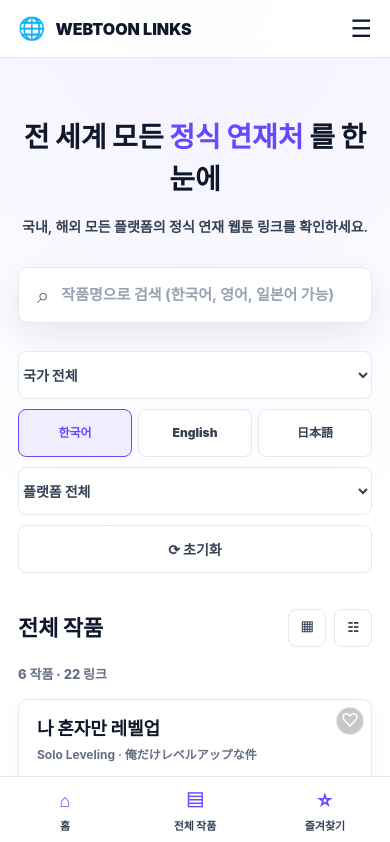
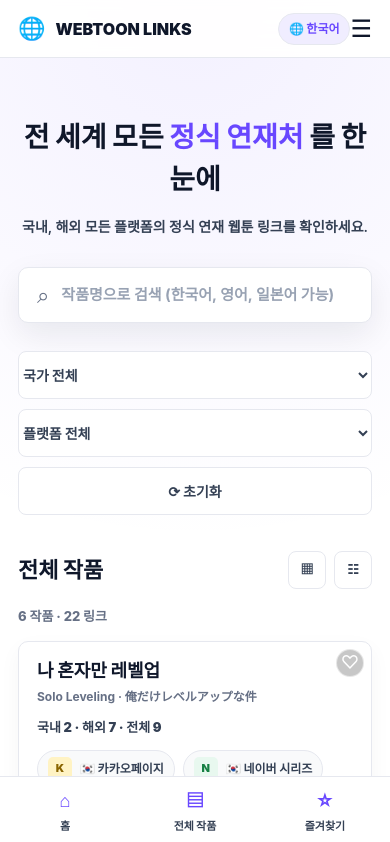
Before and after one commit to dncgpt8-del/webtoon-links-hub, a Next.js app: page / in a window 390 px wide. Shown: the top 842 px of the page. Built offline with nearby package versions, Linux system fonts and the light colour scheme.

Commit message:
Move language switch to header and simplify filters

```diff
--- a/app/globals.css
+++ b/app/globals.css
@@ -63,7 +63,7 @@ a {
   top: 0;
   z-index: 20;
   display: grid;
-  grid-template-columns: 220px 1fr 150px 44px;
+  grid-template-columns: 220px 1fr auto 44px;
   align-items: center;
   min-height: 64px;
   padding: 0 32px;
@@ -122,8 +122,14 @@ a {
   content: "";
 }
 
+.topbar-actions {
+  display: flex;
+  align-items: center;
+  justify-self: end;
+  gap: 8px;
+}
+
 .favorite-link {
-  justify-self: end;
   font-size: 14px;
   font-weight: 800;
   color: #475467;
@@ -131,6 +137,20 @@ a {
 
 .favorite-link.active {
   color: var(--violet);
+}
+
+.locale-link {
+  display: inline-flex;
+  align-items: center;
+  gap: 6px;
+  height: 36px;
+  padding: 0 12px;
+  border: 1px solid var(--line);
+  border-radius: 999px;
+  background: var(--violet-soft);
+  color: var(--violet);
+  font-size: 13px;
+  font-weight: 900;
 }
 
 .menu-button {
@@ -206,7 +226,7 @@ a {
 
 .filter-grid {
   display: grid;
-  grid-template-columns: repeat(4, minmax(0, 1fr));
+  grid-template-columns: repeat(3, minmax(0, 1fr));
   gap: 16px;
   width: min(100%, 680px);
   margin-top: 28px;
@@ -223,31 +243,6 @@ a {
   font-size: 14px;
   font-weight: 800;
   outline: none;
-}
-
-.locale-switch {
-  display: grid;
-  grid-template-columns: repeat(3, minmax(0, 1fr));
-  gap: 6px;
-}
-
-.locale-switch button {
-  width: 100%;
-  padding: 0 6px;
-  border: 1px solid var(--line);
-  border-radius: 8px;
-  background: #ffffff;
-  color: #344054;
-  font-size: 12px;
-  font-weight: 900;
-  line-height: 1;
-  white-space: nowrap;
-}
-
-.locale-switch button.active {
-  border-color: var(--violet);
-  background: var(--violet-soft);
-  color: var(--violet);
 }
 
 .official-panel {
@@ -597,7 +592,7 @@ a {
 
 .link-row {
   display: grid;
-  grid-template-columns: minmax(180px, 1.4fr) 90px 90px 90px 140px;
+  grid-template-columns: minmax(180px, 1.5fr) 100px 90px 140px;
   align-items: center;
   min-height: 48px;
   gap: 12px;
@@ -723,7 +718,7 @@ a {
 
 @media (max-width: 980px) {
   .topbar {
-    grid-template-columns: 1fr 44px;
+    grid-template-columns: 1fr auto auto;
     min-height: 58px;
     padding: 0 18px;
   }
@@ -748,6 +743,16 @@ a {
 
   .top-nav.open button {
     height: 46px;
+  }
+
+  .topbar-actions {
+    gap: 6px;
+  }
+
+  .locale-link {
+    height: 32px;
+    padding: 0 10px;
+    font-size: 12px;
   }
 
   .menu-button {
@@ -785,10 +790,6 @@ a {
   .filter-grid {
     grid-template-columns: 1fr;
     gap: 10px;
-  }
-
-  .locale-switch {
-    grid-template-columns: repeat(3, minmax(0, 1fr));
   }
 
   .work-grid {
--- a/app/page.tsx
+++ b/app/page.tsx
@@ -31,7 +31,6 @@ const uiCopy = {
     navHome: "홈",
     navWorks: "전체 작품",
     navCountry: "국가",
-    navLocale: "언어",
     navPlatform: "플랫폼",
     favorites: "즐겨찾기",
     viewGrid: "카드 보기",
@@ -50,15 +49,6 @@ const uiCopy = {
       en: "English",
       ja: "日本語",
     },
-    quickHeading: "바로가기",
-    quickCountry: "국가별 보기",
-    quickCountryDesc: "여러 나라의 정식 연재처 확인",
-    quickLocale: "언어 바꾸기",
-    quickLocaleDesc: "사이트 언어를 변경해서 보기",
-    quickPlatform: "플랫폼별 보기",
-    quickPlatformDesc: "플랫폼별 작품 확인",
-    quickFavorites: "즐겨찾기",
-    quickFavoritesDesc: "내가 저장한 작품 모아보기",
     worksTitle: "전체 작품",
     favoritesTitle: "즐겨찾기",
     resultCount: (works: number, links: number) => `${works} 작품 · ${links} 링크`,
@@ -79,7 +69,6 @@ const uiCopy = {
     detailOverseas: "해외",
     detailOpen: "바로가기",
     detailCopy: "복사",
-    detailStatus: "연재 상태",
     detailSearchHint: "작품명으로 검색 (한국어, 영어, 일본어 가능)",
     countryNames: {
       kr: "국내",
@@ -98,16 +87,12 @@ const uiCopy = {
       th: "태국어",
       id: "인니어",
     },
-    statusNames: {
-      ongoing: "연재중",
-    },
     titleOrder: ["ko", "en", "ja"] as const,
   },
   en: {
     navHome: "Home",
     navWorks: "All Works",
     navCountry: "Country",
-    navLocale: "Language",
     navPlatform: "Platform",
     favorites: "Favorites",
     viewGrid: "Card view",
@@ -126,15 +111,6 @@ const uiCopy = {
       en: "English",
       ja: "Japanese",
     },
-    quickHeading: "Shortcuts",
-    quickCountry: "View by country",
-    quickCountryDesc: "Check official releases across countries",
-    quickLocale: "Change language",
-    quickLocaleDesc: "Switch the site language",
-    quickPlatform: "View by platform",
-    quickPlatformDesc: "Browse works by platform",
-    quickFavorites: "Favorites",
-    quickFavoritesDesc: "Open the works you saved",
     worksTitle: "All works",
     favoritesTitle: "Favorites",
     resultCount: (works: number, links: number) => `${works} works · ${links} links`,
@@ -155,7 +131,6 @@ const uiCopy = {
     detailOverseas: "Overseas",
     detailOpen: "Open",
     detailCopy: "Copy",
-    detailStatus: "Status",
     detailSearchHint: "Search by title (Korean, English, or Japanese)",
     countryNames: {
       kr: "Korea",
@@ -174,16 +149,12 @@ const uiCopy = {
       th: "Thai",
       id: "Indonesian",
     },
-    statusNames: {
-      ongoing: "Ongoing",
-    },
     titleOrder: ["en", "ko", "ja"] as const,
   },
   ja: {
     navHome: "ホーム",
     navWorks: "全作品",
     navCountry: "国",
-    navLocale: "言語",
     navPlatform: "プラットフォーム",
     favorites: "お気に入り",
     viewGrid: "カード表示",
@@ -202,15 +173,6 @@ const uiCopy = {
       en: "英語",
       ja: "日本語",
     },
-    quickHeading: "ショートカット",
-    quickCountry: "国別で見る",
-    quickCountryDesc: "各国の公式配信先を確認",
-    quickLocale: "言語を切替",
-    quickLocaleDesc: "サイトの表示言語を切り替える",
-    quickPlatform: "プラットフォーム別",
-    quickPlatformDesc: "プラットフォームごとに作品を確認",
-    quickFavorites: "お気に入り",
-    quickFavoritesDesc: "保存した作品を見る",
     worksTitle: "全作品",
     favoritesTitle: "お気に入り",
     resultCount: (works: number, links: number) => `${works}作品 · ${links}リンク`,
@@ -231,7 +193,6 @@ const uiCopy = {
     detailOverseas: "海外",
     detailOpen: "開く",
     detailCopy: "コピー",
-    detailStatus: "連載状況",
     detailSearchHint: "作品名で検索（韓国語・英語・日本語）",
     countryNames: {
       kr: "韓国",
@@ -249,9 +210,6 @@ const uiCopy = {
       zh: "中国語",
       th: "タイ語",
       id: "インドネシア語",
-    },
-    statusNames: {
-      ongoing: "連載中",
     },
     titleOrder: ["ja", "ko", "en"] as const,
   },
@@ -280,14 +238,6 @@ function getCountryLabel(country: CountryId, locale: UiLocale) {
 
 function getLocaleLabel(locale: WorkLink["language"], uiLocale: UiLocale) {
   return uiCopy[uiLocale].localeNames[locale as keyof CopyMap["localeNames"]] ?? localeNames[locale];
-}
-
-function getStatusLabel(status: string, locale: UiLocale) {
-  if (status === "연재중") {
-    return uiCopy[locale].statusNames.ongoing;
-  }
-
-  return status;
 }
 
 function readStoredValue<T>(key: string, fallback: T): T {
@@ -372,7 +322,6 @@ function LinkRow({
         {country.flag} {getCountryLabel(link.country, uiLocale)}
       </div>
       <div>{getLocaleLabel(link.language, uiLocale)}</div>
-      <div>{getStatusLabel(link.status, uiLocale)}</div>
       <div className="link-actions">
         <a href={link.url} rel="noreferrer" target="_blank">
           {copy.detailOpen}
@@ -537,6 +486,13 @@ export default function Home() {
     setOnlyFavorites(false);
   }
 
+  function cycleLocale() {
+    setUiLocale((current) => {
+      const currentIndex = uiLocaleOptions.indexOf(current);
+      return uiLocaleOptions[(currentIndex + 1) % uiLocaleOptions.length];
+    });
+  }
+
   async function copyText(value: string, key: string) {
     try {
       await navigator.clipboard.writeText(value);
@@ -577,12 +533,14 @@ export default function Home() {
           favoritesActive={onlyFavorites}
           copy={copy}
           menuOpen={menuOpen}
+          onLocale={cycleLocale}
           onFavorites={() => {
             setOnlyFavorites((value) => !value);
             setSelectedWorkId(null);
           }}
           onHome={() => setSelectedWorkId(null)}
           onMenu={() => setMenuOpen((value) => !value)}
+          uiLocale={uiLocale}
         />
 
         <section className="detail-page">
@@ -656,9 +614,11 @@ export default function Home() {
         favoritesActive={onlyFavorites}
         copy={copy}
         menuOpen={menuOpen}
+        onLocale={cycleLocale}
         onFavorites={() => setOnlyFavorites((value) => !value)}
         onHome={() => resetFilters()}
         onMenu={() => setMenuOpen((value) => !value)}
+        uiLocale={uiLocale}
       />
 
       <section className="home-hero">
@@ -693,20 +653,6 @@ export default function Home() {
                 </option>
               ))}
             </select>
-
-            <div className="locale-switch" aria-label={copy.localeLabel} role="group">
-              {uiLocaleOptions.map((item) => (
-                <button
-                  aria-pressed={uiLocale === item}
-                  className={uiLocale === item ? "active" : ""}
-                  key={item}
-                  onClick={() => setUiLocale(item)}
-                  type="button"
-                >
-                  {copy.localeOptions[item]}
-                </button>
-              ))}
-            </div>
 
             <select
               onChange={(event) =>
@@ -818,6 +764,8 @@ function Header({
   onFavorites,
   onHome,
   onMenu,
+  onLocale,
+  uiLocale,
 }: {
   favoritesActive: boolean;
   copy: CopyMap;
@@ -825,6 +773,8 @@ function Header({
   onFavorites: () => void;
   onHome: () => void;
   onMenu: () => void;
+  onLocale: () => void;
+  uiLocale: UiLocale;
 }) {
   return (
     <header className="topbar" id="top">
@@ -838,9 +788,9 @@ function Header({
         </button>
         <button type="button">{copy.navWorks}</button>
         <button type="button">{copy.navCountry}</button>
-        <button type="button">{copy.navLocale}</button>
         <button type="button">{copy.navPlatform}</button>
       </nav>
+      <div className="topbar-actions">
         <button
           className={`favorite-link ${favoritesActive ? "active" : ""}`}
           onClick={onFavorites}
@@ -848,6 +798,16 @@ function Header({
         >
           ★ {copy.favorites}
         </button>
+        <button
+          aria-label={copy.localeLabel}
+          className="locale-link"
+          onClick={onLocale}
+          title={copy.localeLabel}
+          type="button"
+        >
+          🌐 {copy.localeOptions[uiLocale]}
+        </button>
+      </div>
       <button className="menu-button" onClick={onMenu} type="button">
         ☰
       </button>
```
Lines whose indentation alone changed are shown as unchanged.
